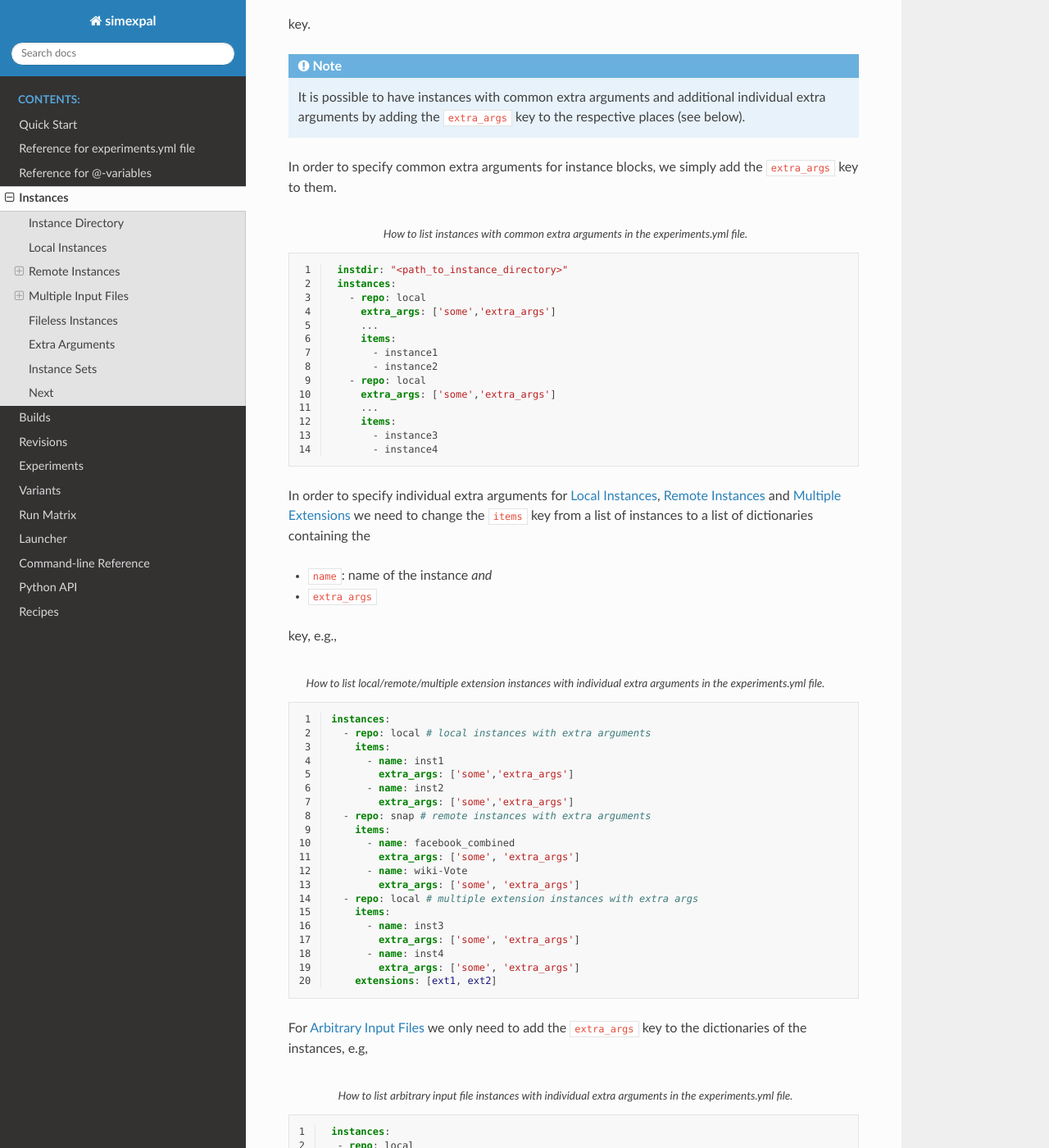
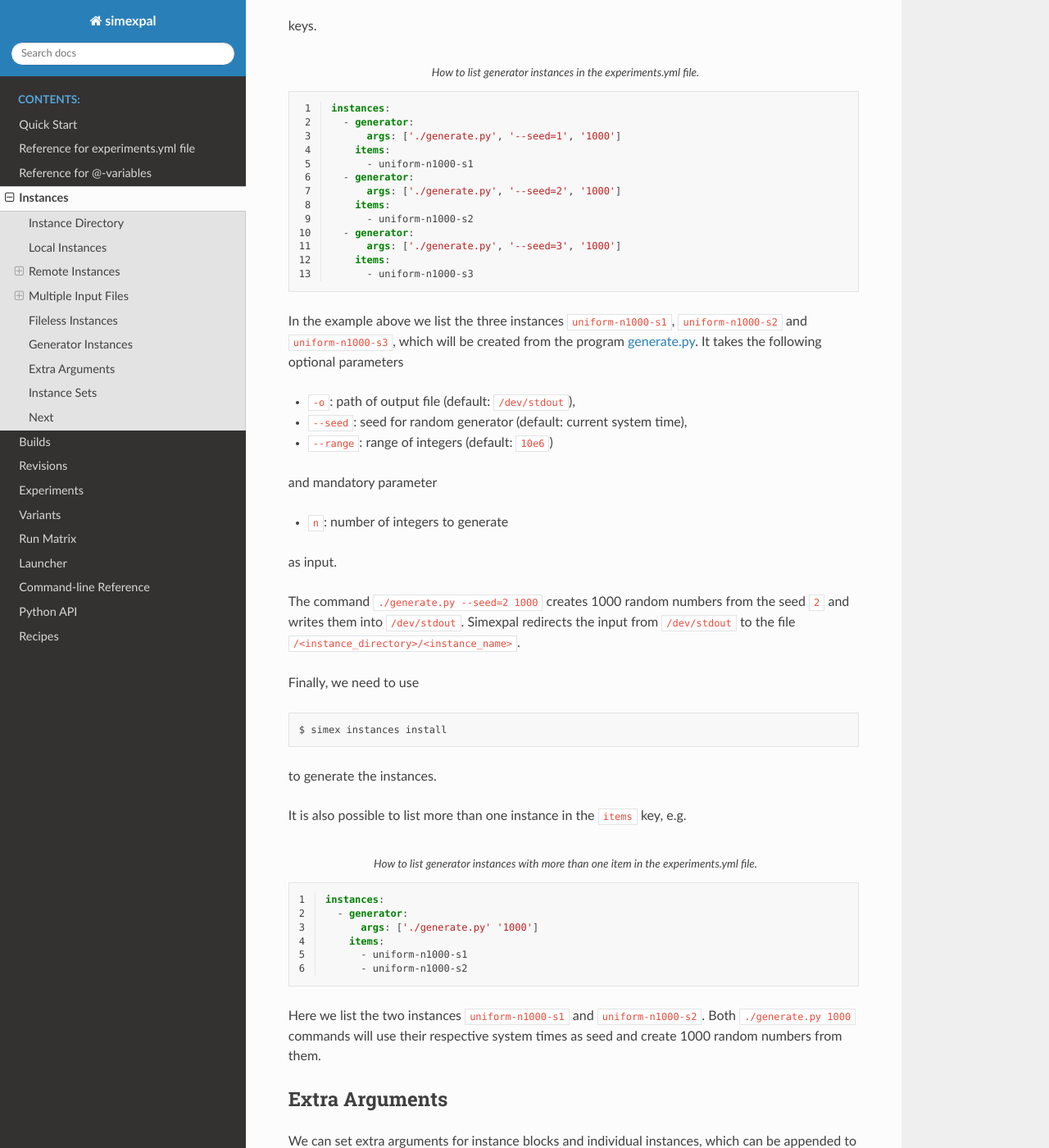
Before and after one commit to hu-macsy/simexpal, a Sphinx documentation site: the page built from docs/instances.rst, in a window 1280 px wide and 1400 px high, scrolled down 5498 px. Shown: the whole window at 82% size. Built offline with Sphinx 7.4.7 and the Read the Docs theme 2.0.0, drawn with Linux system fonts in a browser that asks for light colours; some of the changed text lies outside the part shown.

Commit message:
docs/instances, docs/at_variables_reference: Add documentation on instance generators

```diff
--- a/docs/instances.rst
+++ b/docs/instances.rst
@@ -269,6 +266,80 @@ key to specify our extra arguments.
             files: []
             extra_args: ['--seed', '10']
 
+Generator Instances
+-------------------
+
+It is possible to let simexpal generate instances by providing a program that writes to ``/dev/stdout``.
+In order to do so, we specify the
+
+- ``generator``: dictionary containing generator arguments
+- ``items``: list of instances
+
+keys.
+
+.. code-block:: YAML
+   :linenos:
+   :caption: How to list generator instances in the experiments.yml file.
+
+   instances:
+     - generator:
+         args: ['./generate.py', '--seed=1', '1000']
+       items:
+         - uniform-n1000-s1
+     - generator:
+         args: ['./generate.py', '--seed=2', '1000']
+       items:
+         - uniform-n1000-s2
+     - generator:
+         args: ['./generate.py', '--seed=3', '1000']
+       items:
+         - uniform-n1000-s3
+
+In the example above we list the three instances ``uniform-n1000-s1``, ``uniform-n1000-s2`` and
+``uniform-n1000-s3``, which will be created from the program
+`generate.py <https://github.com/hu-macsy/simexpal/blob/master/examples/sorting/generate.py>`_.
+It takes the following optional parameters
+
+- ``-o``: path of output file (default: ``/dev/stdout``),
+- ``--seed``: seed for random generator (default: current system time),
+- ``--range``: range of integers (default: ``10e6``)
+
+and mandatory parameter
+
+- ``n``: number of integers to generate
+
+as input.
+
+The command ``./generate.py --seed=2 1000`` creates 1000 random numbers from the seed ``2`` and writes
+them into ``/dev/stdout``. Simexpal redirects the input from ``/dev/stdout`` to the file
+``/<instance_directory>/<instance_name>``.
+
+Finally, we need to use
+
+.. code-block:: bash
+
+   $ simex instances install
+
+to generate the instances.
+
+It is also possible to list more than one instance in the ``items`` key, e.g.
+
+.. code-block:: YAML
+   :linenos:
+   :caption: How to list generator instances with more than one item in the experiments.yml file.
+
+   instances:
+     - generator:
+         args: ['./generate.py' '1000']
+       items:
+         - uniform-n1000-s1
+         - uniform-n1000-s2
+
+Here we list the two instances ``uniform-n1000-s1`` and ``uniform-n1000-s2``. Both
+``./generate.py 1000`` commands will use their respective system times as seed and create 1000 random
+numbers from them.
+
+
 .. _InstanceExtraArguments:
 
 Extra Arguments
```
Also changed, not shown: other parts of docs/instances.rst (+0 -3 lines), docs/at_variables_reference.rst (+10 -0 lines).
